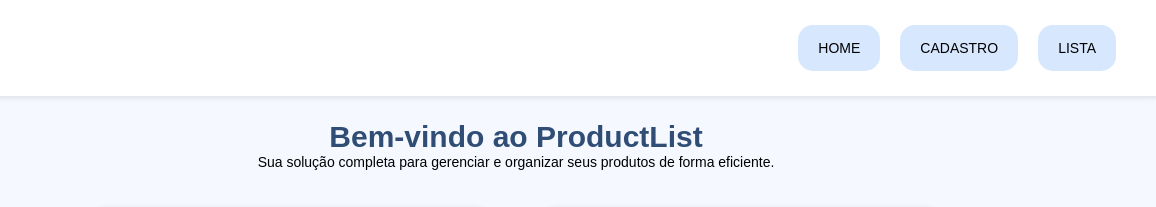
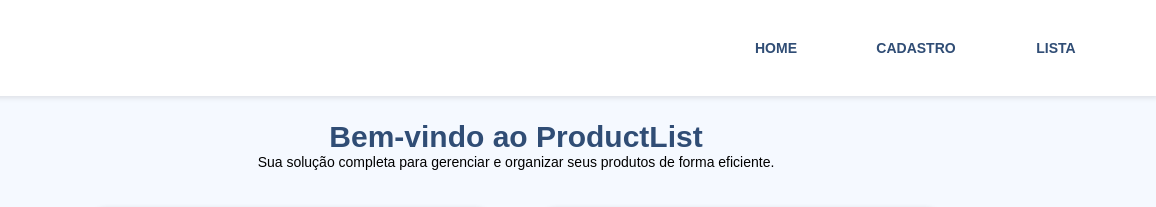
Before and after one commit to David-Evangelist/Lista-de-Produtos_Softex, a plain HTML site: page lista-de-produtos/homePage/home.html in a window 1280 px wide. Shown: the top 207 px of the page, 124-1280 px from the left. Drawn offline with Linux system fonts and the light colour scheme.

Commit message:
style: altera estilo navbar

```diff
--- a/lista-de-produtos/css/header-navbar.css
+++ b/lista-de-produtos/css/header-navbar.css
@@ -40,8 +40,9 @@
   text-align: center;
   text-transform: uppercase;
   color: black;
-  font-weight: 400;
-  background-color: #d6e7fe;
+  font-weight: bold;
+  width: 12rem;
+  color: #304d75;
   border-radius: 1.5rem;
   transition: color 0.2s ease-in, background-color 0.2s ease-in,
     font-weight 0.2s ease-in;
```
